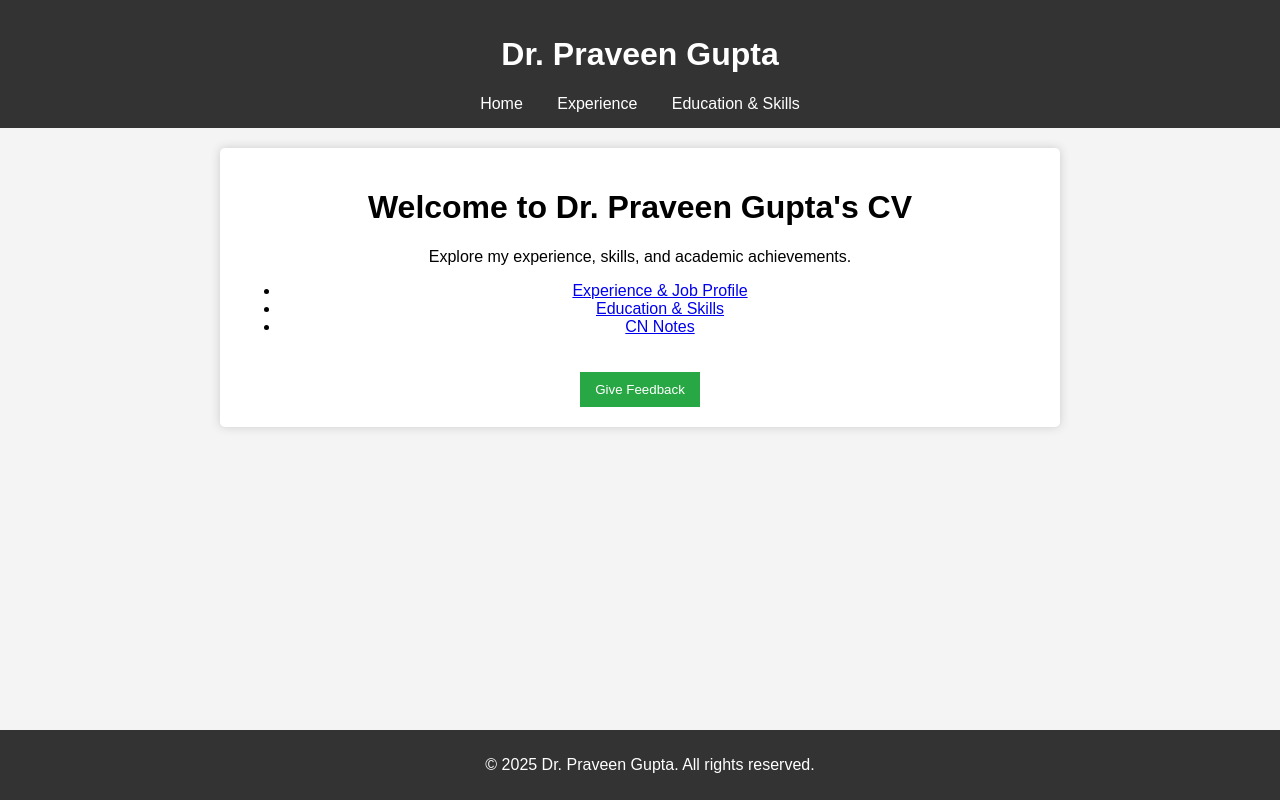
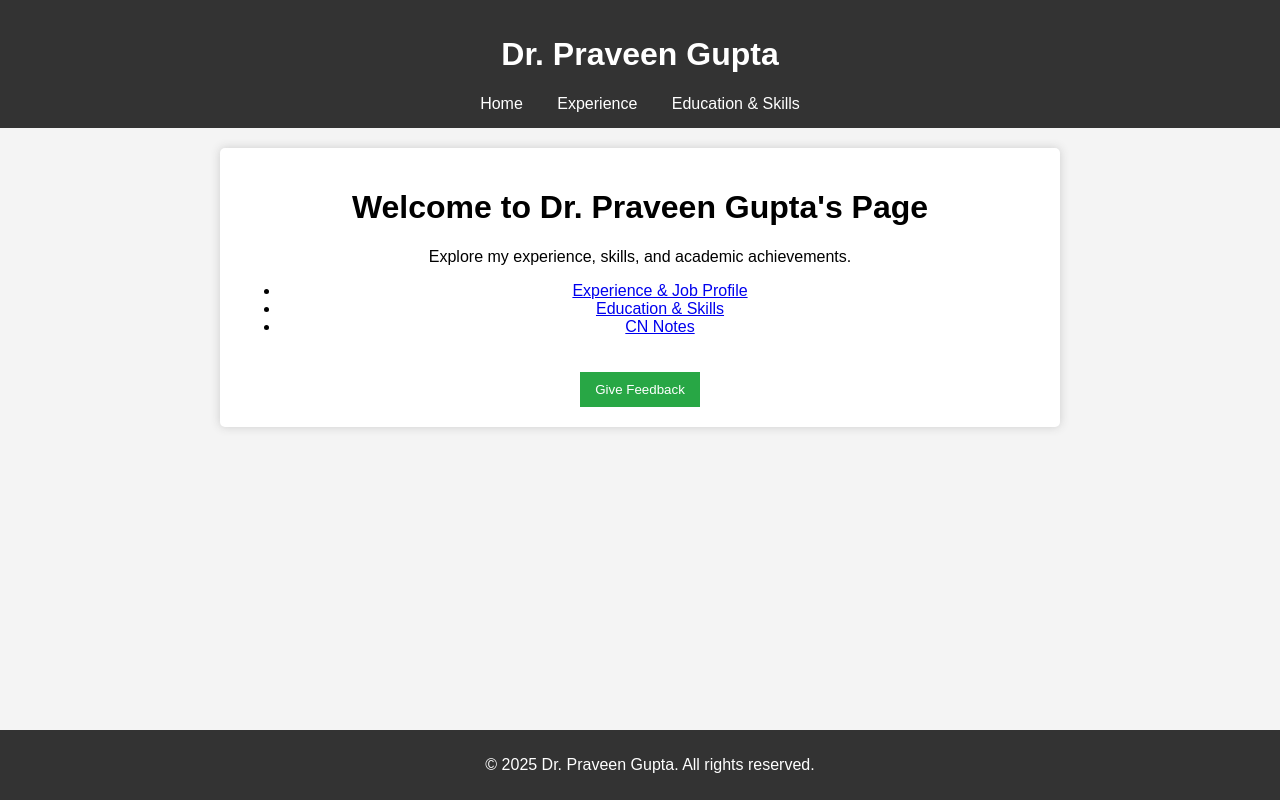
Before and after one commit to drpraveengupta/drpraveengupta.github.io, a plain HTML site: page index.html in a window 1280 px wide. Drawn offline with Linux system fonts and the light colour scheme.

Commit message:
Update index.html

```diff
--- a/index.html
+++ b/index.html
@@ -10,7 +10,7 @@
     <div id="header"></div>
 
     <main>
-        <h1>Welcome to Dr. Praveen Gupta's CV</h1>
+        <h1>Welcome to Dr. Praveen Gupta's Page</h1>
         <p>Explore my experience, skills, and academic achievements.</p>
         <ul>
             <li><a href="experience.html">Experience & Job Profile</a></li>
```
